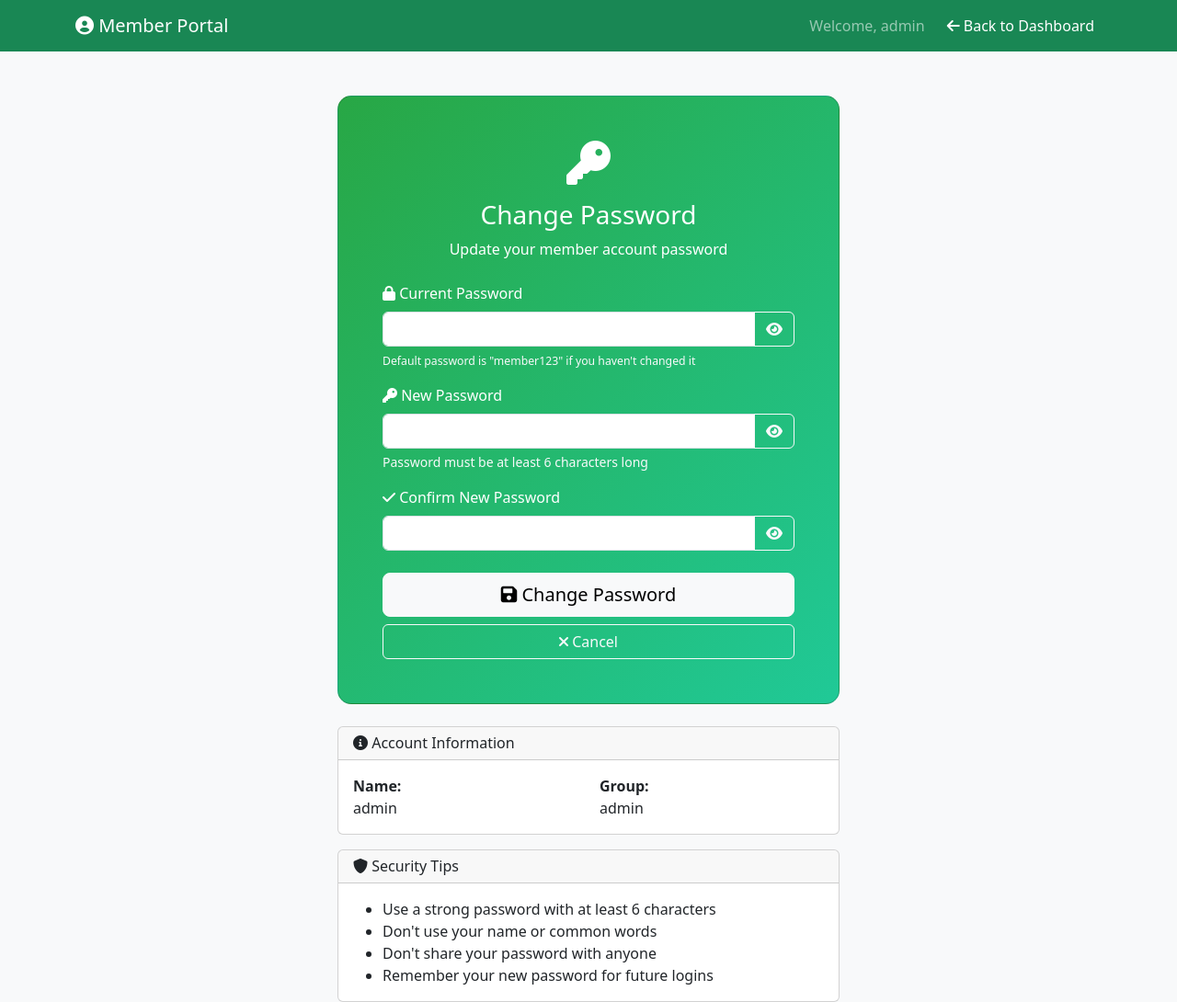
After one commit to 2av/BC-Management, a PHP site: page /BC-Management/member_change_password.php in a window 1280 px wide. The commit adds this page. Shown: the whole page at 92% size. Run offline with PHP 8.4, Linux system fonts and the light colour scheme; a user stored in the database is signed in.

Commit message:
change passowrd done

```diff
--- /dev/null
+++ b/member_change_password.php
@@ -0,0 +1,238 @@
+<?php
+require_once 'config.php';
+requireMemberLogin();
+
+$error = '';
+$success = '';
+
+if ($_SERVER['REQUEST_METHOD'] === 'POST') {
+    $currentPassword = $_POST['current_password'] ?? '';
+    $newPassword = $_POST['new_password'] ?? '';
+    $confirmPassword = $_POST['confirm_password'] ?? '';
+
+    // Validation
+    if (empty($currentPassword) || empty($newPassword) || empty($confirmPassword)) {
+        $error = 'All fields are required.';
+    } elseif (strlen($newPassword) < 6) {
+        $error = 'New password must be at least 6 characters long.';
+    } elseif ($newPassword !== $confirmPassword) {
+        $error = 'New password and confirm password do not match.';
+    } else {
+        try {
+            $pdo = getDB();
+
+            // Verify current password
+            $stmt = $pdo->prepare("SELECT password FROM members WHERE id = ?");
+            $stmt->execute([$_SESSION['member_id']]);
+            $currentHashedPassword = $stmt->fetchColumn();
+
+            if (!password_verify($currentPassword, $currentHashedPassword)) {
+                $error = 'Current password is incorrect.';
+            } else {
+                // Update password
+                $newHashedPassword = password_hash($newPassword, PASSWORD_DEFAULT);
+                $stmt = $pdo->prepare("UPDATE members SET password = ? WHERE id = ?");
+                $stmt->execute([$newHashedPassword, $_SESSION['member_id']]);
+
+                $success = 'Password changed successfully!';
+            }
+
+        } catch (Exception $e) {
+            $error = 'Failed to change password. Please try again.';
+        }
+    }
+}
+?>
+<!DOCTYPE html>
+<html lang="en">
+<head>
+    <meta charset="UTF-8">
+    <meta name="viewport" content="width=device-width, initial-scale=1.0">
+    <title>Change Password - <?= APP_NAME ?></title>
+    <link href="https://cdn.jsdelivr.net/npm/bootstrap@5.3.0/dist/css/bootstrap.min.css" rel="stylesheet">
+    <link href="https://cdnjs.cloudflare.com/ajax/libs/font-awesome/6.0.0/css/all.min.css" rel="stylesheet">
+    <style>
+        .password-card {
+            background: linear-gradient(135deg, #28a745 0%, #20c997 100%);
+            color: white;
+            border-radius: 15px;
+        }
+        .form-control:focus {
+            border-color: #28a745;
+            box-shadow: 0 0 0 0.2rem rgba(40, 167, 69, 0.25);
+        }
+    </style>
+</head>
+<body class="bg-light">
+    <nav class="navbar navbar-expand-lg navbar-dark bg-success">
+        <div class="container">
+            <a class="navbar-brand" href="member_dashboard.php">
+                <i class="fas fa-user-circle"></i> Member Portal
+            </a>
+            <div class="navbar-nav ms-auto">
+                <span class="navbar-text me-3">
+                    Welcome, <?= htmlspecialchars($_SESSION['member_name']) ?>
+                </span>
+                <a class="nav-link text-white" href="member_dashboard.php">
+                    <i class="fas fa-arrow-left"></i> Back to Dashboard
+                </a>
+            </div>
+        </div>
+    </nav>
+
+    <div class="container mt-5">
+        <div class="row justify-content-center">
+            <div class="col-md-6">
+                <div class="card password-card">
+                    <div class="card-body p-5">
+                        <div class="text-center mb-4">
+                            <i class="fas fa-key fa-3x mb-3"></i>
+                            <h3>Change Password</h3>
+                            <p class="mb-0">Update your member account password</p>
+                        </div>
+
+                        <?php if ($error): ?>
+                            <div class="alert alert-danger">
+                                <i class="fas fa-exclamation-triangle"></i> <?= htmlspecialchars($error) ?>
+                            </div>
+                        <?php endif; ?>
+
+                        <?php if ($success): ?>
+                            <div class="alert alert-success">
+                                <i class="fas fa-check-circle"></i> <?= htmlspecialchars($success) ?>
+                            </div>
+                        <?php endif; ?>
+
+                        <form method="POST" id="changePasswordForm">
+                            <div class="mb-3">
+                                <label for="current_password" class="form-label">
+                                    <i class="fas fa-lock"></i> Current Password
+                                </label>
+                                <div class="input-group">
+                                    <input type="password" class="form-control" id="current_password"
+                                           name="current_password" required>
+                                    <button type="button" class="btn btn-outline-light"
+                                            onclick="togglePassword('current_password')">
+                                        <i class="fas fa-eye" id="current_password_icon"></i>
+                                    </button>
+                                </div>
+                                <div class="form-text text-light">
+                                    <small>Default password is "member123" if you haven't changed it</small>
+                                </div>
+                            </div>
+
+                            <div class="mb-3">
+                                <label for="new_password" class="form-label">
+                                    <i class="fas fa-key"></i> New Password
+                                </label>
+                                <div class="input-group">
+                                    <input type="password" class="form-control" id="new_password"
+                                           name="new_password" required minlength="6">
+                                    <button type="button" class="btn btn-outline-light"
+                                            onclick="togglePassword('new_password')">
+                                        <i class="fas fa-eye" id="new_password_icon"></i>
+                                    </button>
+                                </div>
+                                <div class="form-text text-light">
+                                    Password must be at least 6 characters long
+                                </div>
+                            </div>
+
+                            <div class="mb-4">
+                                <label for="confirm_password" class="form-label">
+                                    <i class="fas fa-check"></i> Confirm New Password
+                                </label>
+                                <div class="input-group">
+                                    <input type="password" class="form-control" id="confirm_password"
+                                           name="confirm_password" required minlength="6">
+                                    <button type="button" class="btn btn-outline-light"
+                                            onclick="togglePassword('confirm_password')">
+                                        <i class="fas fa-eye" id="confirm_password_icon"></i>
+                                    </button>
+                                </div>
+                            </div>
+
+                            <div class="d-grid gap-2">
+                                <button type="submit" class="btn btn-light btn-lg">
+                                    <i class="fas fa-save"></i> Change Password
+                                </button>
+                                <a href="member_dashboard.php" class="btn btn-outline-light">
+                                    <i class="fas fa-times"></i> Cancel
+                                </a>
+                            </div>
+                        </form>
+                    </div>
+                </div>
+
+                <!-- Member Info -->
+                <div class="card mt-4">
+                    <div class="card-header">
+                        <h6 class="mb-0">
+                            <i class="fas fa-info-circle"></i> Account Information
+                        </h6>
+                    </div>
+                    <div class="card-body">
+                        <div class="row">
+                            <div class="col-md-6">
+                                <strong>Name:</strong><br>
+                                <?= htmlspecialchars($_SESSION['member_name']) ?>
+                            </div>
+                            <div class="col-md-6">
+                                <strong>Group:</strong><br>
+                                <?= htmlspecialchars($_SESSION['group_name']) ?>
+                            </div>
+                        </div>
+                    </div>
+                </div>
+
+                <!-- Security Tips -->
+                <div class="card mt-3">
+                    <div class="card-header">
+                        <h6 class="mb-0">
+                            <i class="fas fa-shield-alt"></i> Security Tips
+                        </h6>
+                    </div>
+                    <div class="card-body">
+                        <ul class="mb-0">
+                            <li>Use a strong password with at least 6 characters</li>
+                            <li>Don't use your name or common words</li>
+                            <li>Don't share your password with anyone</li>
+                            <li>Remember your new password for future logins</li>
+                        </ul>
+                    </div>
+                </div>
+            </div>
+        </div>
+    </div>
+
+    <script src="https://cdn.jsdelivr.net/npm/bootstrap@5.3.0/dist/js/bootstrap.bundle.min.js"></script>
+    <script>
+        function togglePassword(fieldId) {
+            const field = document.getElementById(fieldId);
+            const icon = document.getElementById(fieldId + '_icon');
+
+            if (field.type === 'password') {
+                field.type = 'text';
+                icon.classList.remove('fa-eye');
+                icon.classList.add('fa-eye-slash');
+            } else {
+                field.type = 'password';
+                icon.classList.remove('fa-eye-slash');
+                icon.classList.add('fa-eye');
+            }
+        }
+
+        // Form validation
+        document.getElementById('changePasswordForm').addEventListener('submit', function(e) {
+            const newPassword = document.getElementById('new_password').value;
+            const confirmPassword = document.getElementById('confirm_password').value;
+
+            if (newPassword !== confirmPassword) {
+                e.preventDefault();
+                alert('New password and confirm password do not match.');
+                return false;
+            }
+        });
+    </script>
+</body>
+</html>
--- a/member_dashboard.php
+++ b/member_dashboard.php
@@ -55,6 +55,9 @@ foreach ($myPayments as $payment) {
                 <span class="navbar-text me-3">
                     Welcome, <?= htmlspecialchars($_SESSION['member_name']) ?>
                 </span>
+                <a class="nav-link text-white" href="member_change_password.php">
+                    <i class="fas fa-key"></i> Change Password
+                </a>
                 <a class="nav-link text-white" href="?logout=1">
                     <i class="fas fa-sign-out-alt"></i> Logout
                 </a>
@@ -89,6 +92,9 @@ foreach ($myPayments as $payment) {
                                 <div class="d-flex gap-2 justify-content-md-end">
                                     <a href="member_group_view.php" class="btn btn-light btn-sm">
                                         <i class="fas fa-eye"></i> View Full Group
+                                    </a>
+                                    <a href="member_change_password.php" class="btn btn-outline-light btn-sm">
+                                        <i class="fas fa-key"></i> Change Password
                                     </a>
                                 </div>
                             </div>
```
Also changed, not shown: admin_change_password.php (added, +233 -0 lines), index.php (+14 -3 lines).
